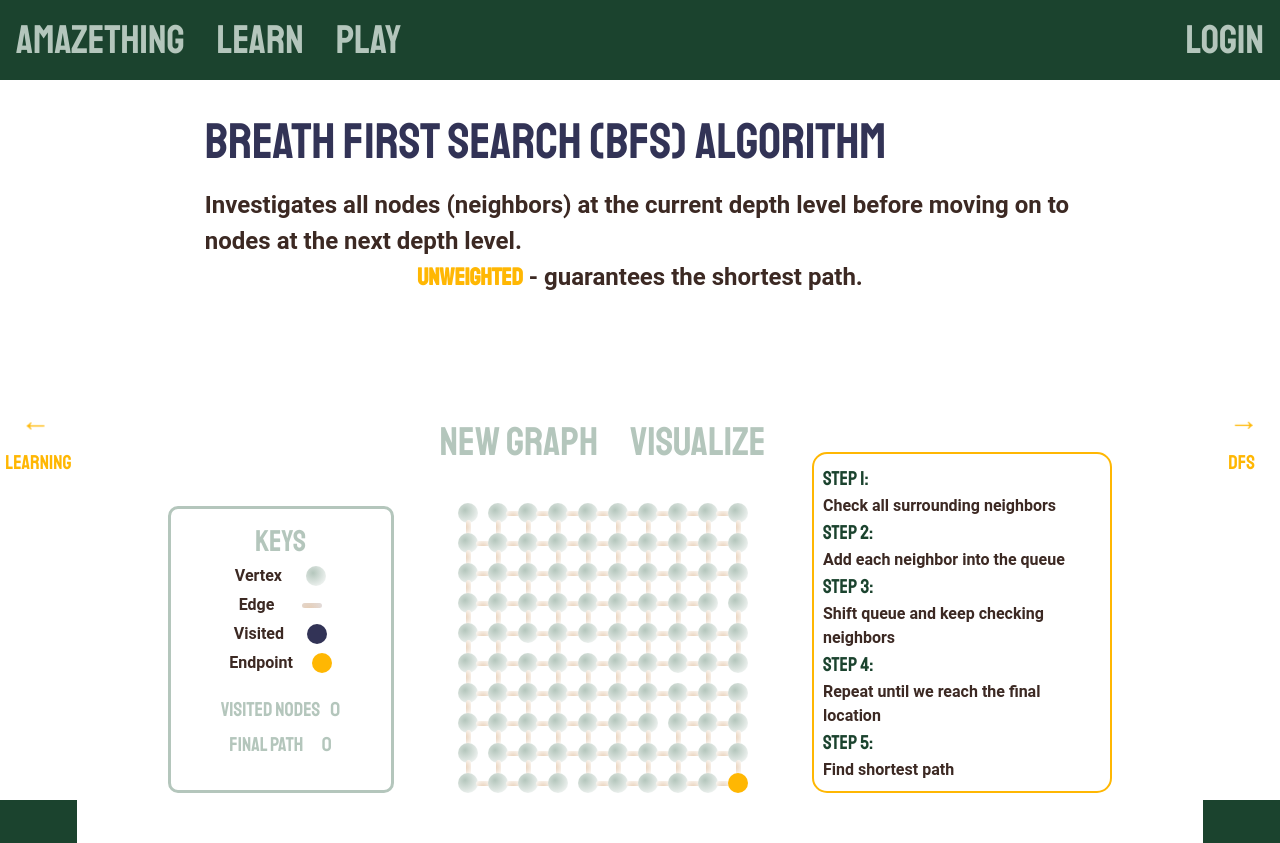
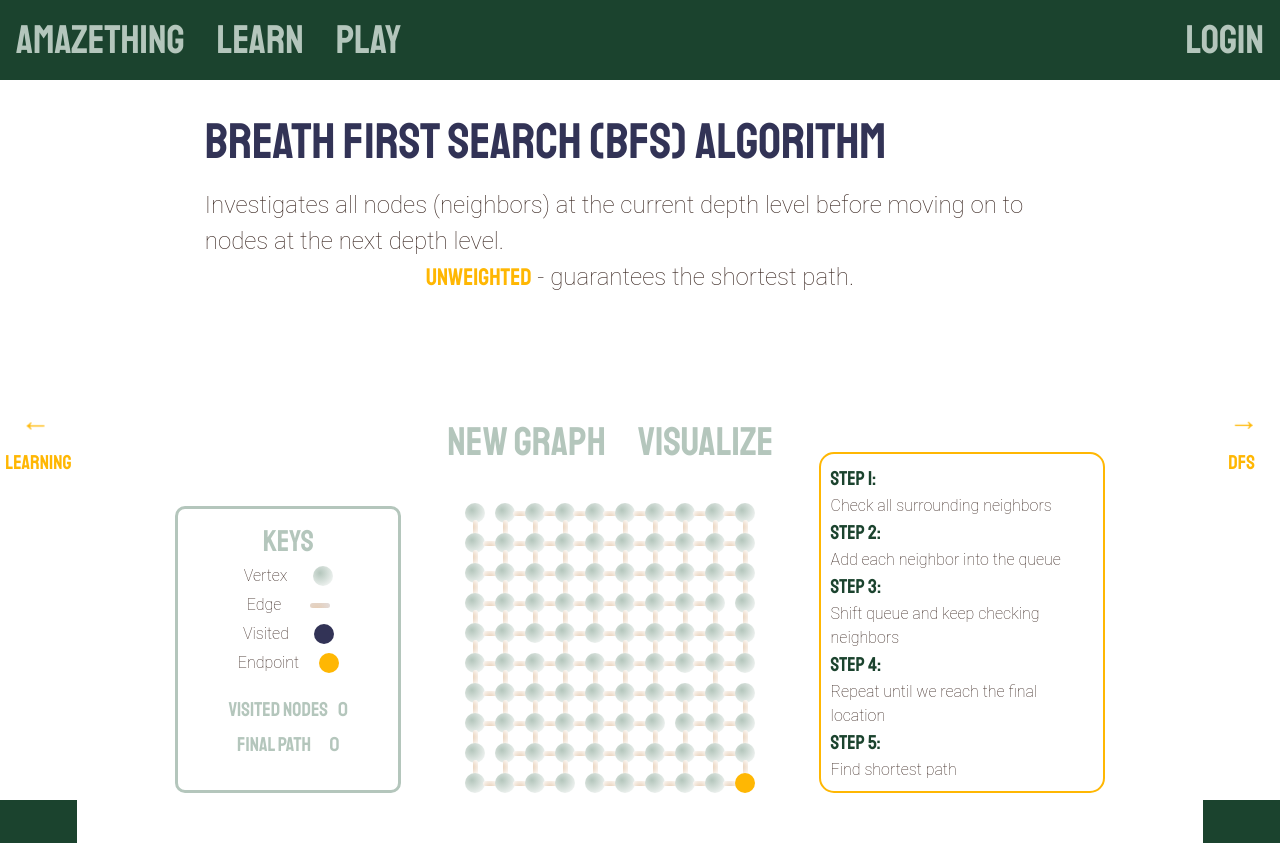
Before and after one commit to vadim-nest/aMAZEthing, a React (Vite) app in the folder Client/: page /learning/bfsLesson in a window 1280 px wide. Built offline with nearby package versions, Linux system fonts and the light colour scheme; no server answers.

Commit message:
feat: reduce font-weight

```diff
--- a/Client/src/App.css
+++ b/Client/src/App.css
@@ -4,6 +4,7 @@
   box-sizing: border-box;
   line-height: 1.5;
   scroll-behavior: smooth;
+  font-weight: 200;
 }
 
 @font-face {
--- a/Client/src/css/learning/learning.css
+++ b/Client/src/css/learning/learning.css
@@ -95,8 +95,9 @@
 .explanation-text {
   color: var(--dark-brown) !important;
   font-size: 24px !important;
-  font-weight: 700;
+  /* font-weight: 700; */
   padding-top: 0 !important;
+  font-weight: 200;
 }
 .centered-text {
   text-align: center;
```
